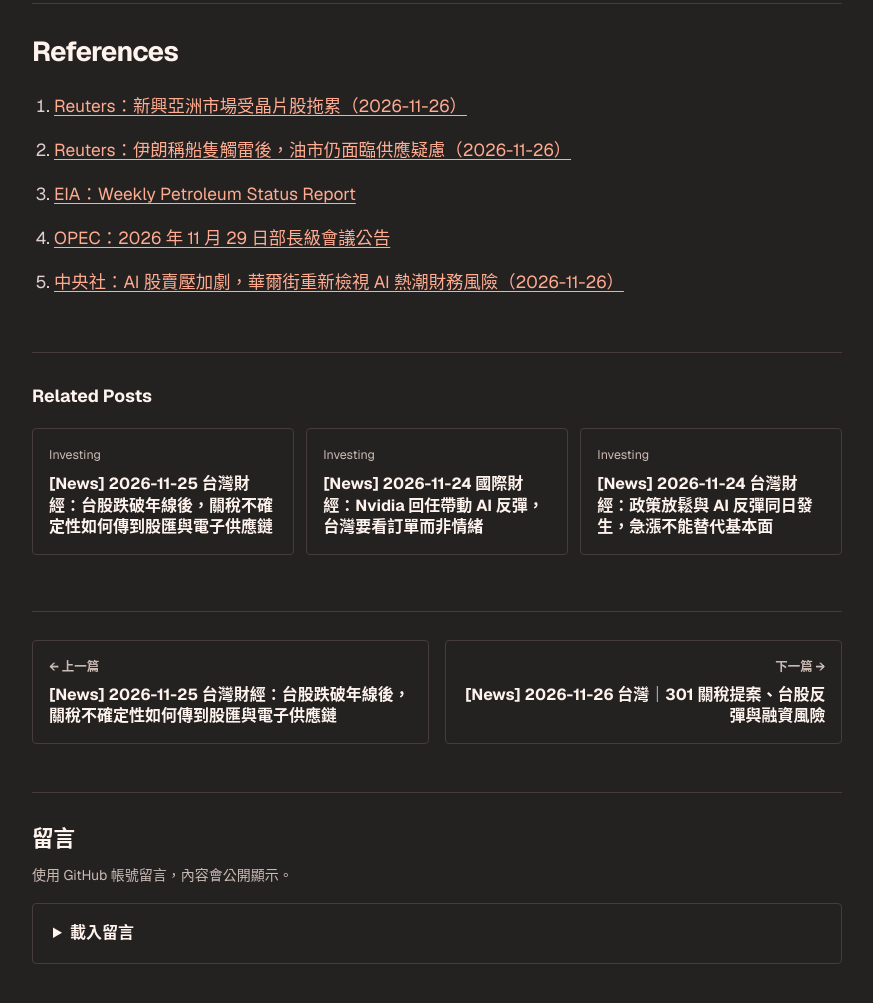
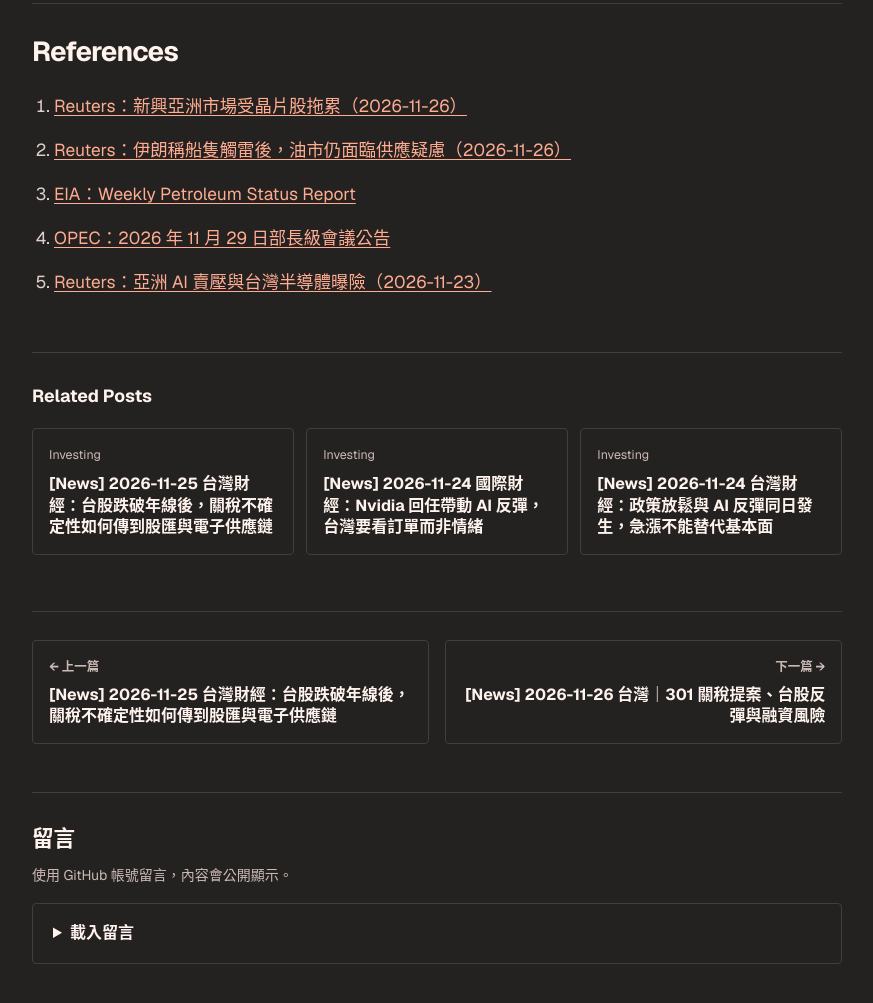
Before and after one commit to ntustRay/mr-financial-blog, an Astro site: page /mr-financial-blog/posts/2026-11-26-global-ai-oil-taiwan-transmission/ in a window 1280 px wide. Shown: the part 4608-5611 px from the top of the page, without its empty margins (32-905 px from the left). Built offline with nearby package versions, Linux system fonts and the light colour scheme; Astro itself is replaced by a stand-in of ours.

Commit message:
fix: use primary Reuters sources for global analysis

```diff
--- a/src/content/blog/2026-11-26-global-ai-oil-taiwan-transmission.md
+++ b/src/content/blog/2026-11-26-global-ai-oil-taiwan-transmission.md
@@ -12,15 +12,15 @@ tags:
 category: Investing
 references:
   - title: "Reuters：新興亞洲市場受晶片股拖累（2026-11-26）"
-    url: "https://www.brecorder.com/news/40450785/asian-stocks-slide-on-chipmakers"
+    url: "https://www.reuters.com/business/ai-stocks-slide-fears-over-infrastructure-buildout-costs-2026-11-25/"
   - title: "Reuters：伊朗稱船隻觸雷後，油市仍面臨供應疑慮（2026-11-26）"
     url: "https://www.reuters.com/business/energy/oil-rises-supply-concerns-iran-claims-mine-strikes-ships-2026-11-26/"
   - title: "EIA：Weekly Petroleum Status Report"
     url: "https://www.eia.gov/petroleum/supply/weekly/"
   - title: "OPEC：2026 年 11 月 29 日部長級會議公告"
     url: "https://www.opec.org/opec_web/en/press_room/0.htm"
-  - title: "中央社：AI 股賣壓加劇，華爾街重新檢視 AI 熱潮財務風險（2026-11-26）"
-    url: "https://www.cna.com.tw/list/ass.aspx"
+  - title: "Reuters：亞洲 AI 賣壓與台灣半導體曝險（2026-11-23）"
+    url: "https://www.reuters.com/commentary/breakingviews/asia-ai-rout-puts-governments-bind-2026-11-23/"
 ---
 
 > 資料截止：**2026-11-26 18:00（Asia/Taipei）**。本文把 11 月 25 日美股時段、11 月 26 日亞洲現貨盤與歐美尚未或未完整收盤的市場狀態分開描述。油價是 Reuters 於 11 月 26 日 09:39 GMT 報導時的期貨報價，不應當作台灣收盤後的即時報價。
```
